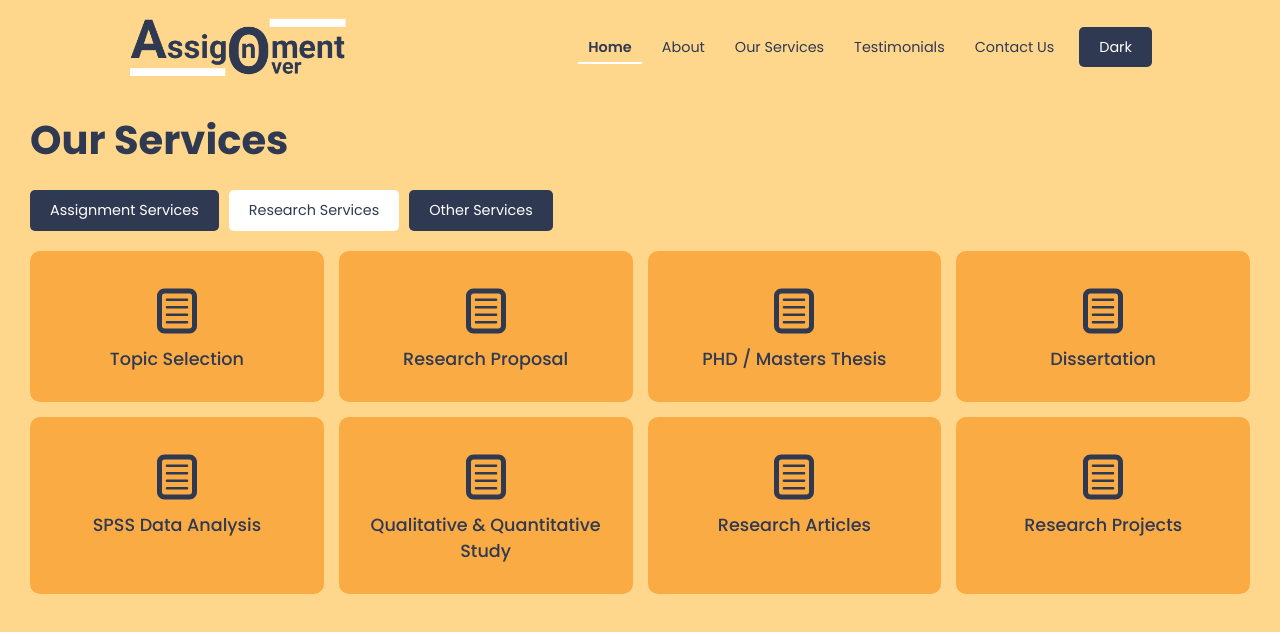
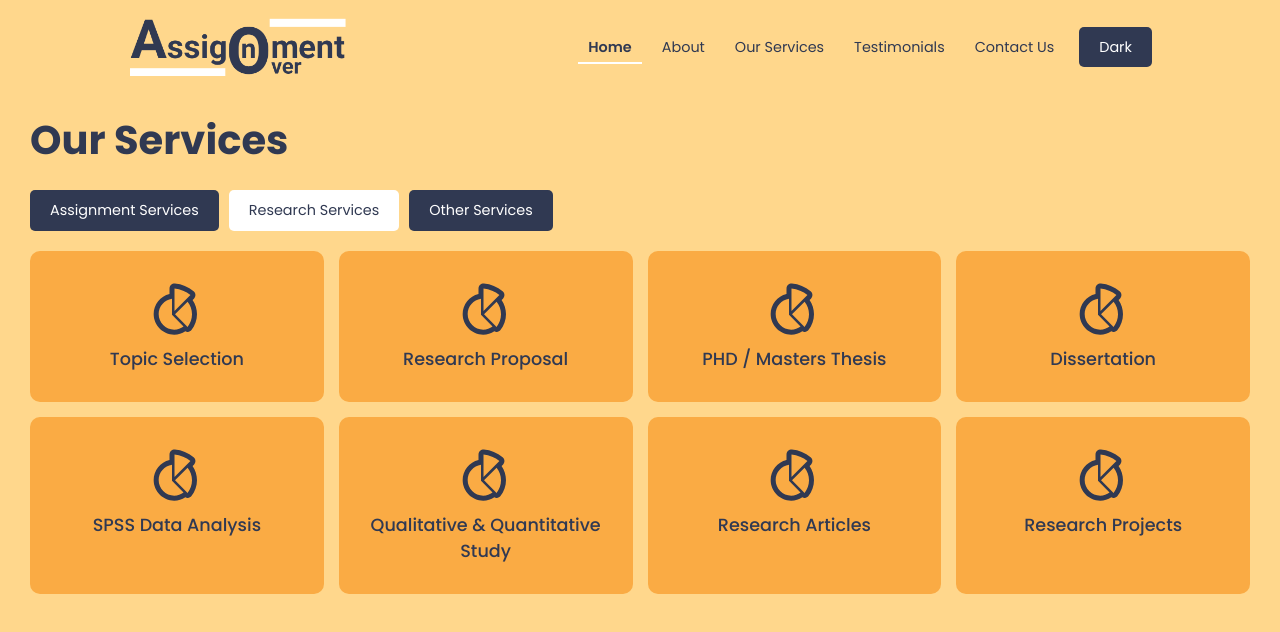
Before and after one commit to wahsandaruwan/assignmentover_frontend, a React (Create React App) app: page / in a window 1280 px wide. Both pictures are taken after a click on the element "Research Services". Shown: the top 632 px of the page. Built offline with nearby package versions, Linux system fonts and the light colour scheme; the HTML template or start-up script is replaced by a standard one.

Commit message:
Code updated

```diff
--- a/src/Components/Pages/Services.js
+++ b/src/Components/Pages/Services.js
@@ -1,5 +1,8 @@
 // Inbuilt components & modules
 import { useState } from 'react'
+
+// Third-party components & modules
+import { TiDocumentText, TiChartPieOutline, TiEdit } from 'react-icons/ti'
 
 // Custom components & modules
 import MainButton from '../Elements/MainButton'
@@ -40,7 +43,12 @@ const Services = () => {
                 const { id, title, details, type } = data
                 return (
                   type === 'Assignments' && (
-                    <ServiceCard key={id} title={title} details={details} />
+                    <ServiceCard
+                      key={id}
+                      icon={<TiDocumentText />}
+                      title={title}
+                      details={details}
+                    />
                   )
                 )
               })}
@@ -51,7 +59,12 @@ const Services = () => {
                 const { id, title, details, type } = data
                 return (
                   type === 'Research' && (
-                    <ServiceCard key={id} title={title} details={details} />
+                    <ServiceCard
+                      key={id}
+                      icon={<TiChartPieOutline />}
+                      title={title}
+                      details={details}
+                    />
                   )
                 )
               })}
@@ -62,7 +75,12 @@ const Services = () => {
                 const { id, title, details, type } = data
                 return (
                   type === 'Other' && (
-                    <ServiceCard key={id} title={title} details={details} />
+                    <ServiceCard
+                      key={id}
+                      icon={<TiEdit />}
+                      title={title}
+                      details={details}
+                    />
                   )
                 )
               })}
--- a/src/Components/Sections/ServiceCard.js
+++ b/src/Components/Sections/ServiceCard.js
@@ -5,13 +5,11 @@ import { TiDocumentText } from 'react-icons/ti'
 // Custom styling
 import './Styles/ServiceCardStyles.css'
 
-const ServiceCard = ({ title, details }) => {
+const ServiceCard = ({ icon, title, details }) => {
   return (
     <>
       <div className="service-card">
-        <div className="icon">
-          <TiDocumentText />
-        </div>
+        <div className="icon">{icon}</div>
         <div className="title">{title}</div>
         <div className="details">{details}</div>
       </div>
@@ -21,6 +19,7 @@ const ServiceCard = ({ title, details }) => {
 
 // Type checking
 ServiceCard.propTypes = {
+  icon: PropTypes.object.isRequired,
   title: PropTypes.string.isRequired,
   details: PropTypes.string.isRequired,
 }
```
